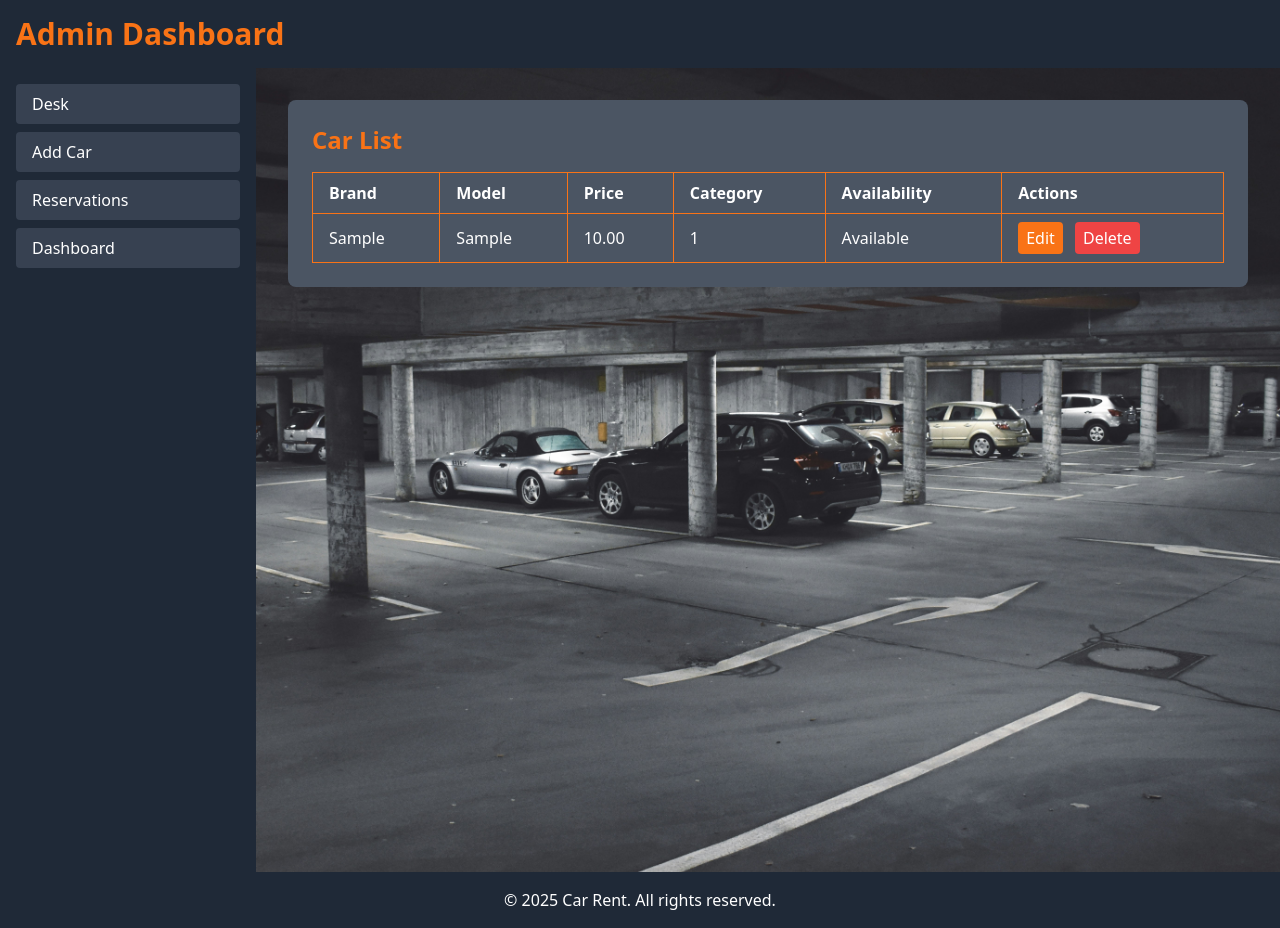
After one commit to Ayoub-BenOmar/Drive-Loc, a PHP site: page /Front/Admin-Desk.php in a window 1280 px wide. The commit adds this page. Run offline with PHP 8.4, Linux system fonts and the light colour scheme; tables that the repository leaves empty hold one stand-in row (values such as "Sample post"); some libraries are stand-ins or nearby versions.

Commit message:
show cars in table

```diff
--- a/Category.php
+++ b/Category.php
@@ -1,10 +1,10 @@
 <?php
-
+ include "db.php";
 if(isset($_POST["submit"])){
 
     $category = $_POST["category"];
 
-    include "db.php";
+
     include "../Drive-Loc/Classes/addCategory.php";
 
     $database = new Database();
--- a/Classes/addCar.php
+++ b/Classes/addCar.php
@@ -1,5 +1,5 @@
 <?php
-require_once("db.php");
+include "../db.php";
 
 class Car {
     protected $brand;
@@ -34,7 +34,7 @@ class Car {
                 'image' => $this->image
             ]);
 
-            header("Location: ./index.php?error=none");
+            header("location: Front/Admin.php?error=none");
             exit();
         } catch (PDOException $e) {
             error_log("Database error: " . $e->getMessage());
--- a/Classes/addCategory.php
+++ b/Classes/addCategory.php
@@ -1,5 +1,5 @@
 <?php
-require_once("db.php");
+include "../db.php";
 class Category {
 
     protected $category;
@@ -18,7 +18,7 @@ class Category {
             $stmt = $pdo->prepare('INSERT INTO category(category) VALUES (:category);');
             $stmt->execute(['category' => $this->category]);
             // return "done";
-            header("location: ./index.php?error=none");
+            header("location: Front/Admin.php?error=none");
             exit();
         } catch (PDOException $e) {
             error_log("Database error: " . $e->getMessage());
--- a/Classes/user.php
+++ b/Classes/user.php
@@ -64,6 +64,7 @@ class user extends database{
             session_start();
             $_SESSION["userid"] = $hashedPassword[0]["idUser"];
             $_SESSION["email"] = $hashedPassword[0]["email"];
+
             echo"naja7t";
             // header("location: index.php?error=none");
             exit();
--- /dev/null
+++ b/Front/Admin-Desk.php
@@ -0,0 +1,100 @@
+<?php
+require_once('../Classes/addCar.php');
+require_once('../db.php');
+
+// Create a new database connection
+$db = new Database();
+$pdo = $db->connect();
+
+// Fetch all cars
+$car = new Car("", "", "", "", "", "");
+$show = $car::getAllCars($pdo);
+?>
+<!DOCTYPE html>
+<html lang="en">
+
+<head>
+    <meta charset="UTF-8">
+    <meta name="viewport" content="width=device-width, initial-scale=1.0">
+    <title>Admin Dashboard</title>
+    <script src="https://cdn.tailwindcss.com"></script>
+    <style>
+        body {
+            overflow-x: hidden;
+        }
+    </style>
+</head>
+
+<body class="bg-cover bg-center h-screen text-white h-screen w-screen flex flex-col" style="background-image: url('../CarRent.jpg');">
+
+    <!-- Navbar -->
+    <nav class="bg-gray-800 p-4 flex-none">
+        <div class="container mx-auto flex justify-between items-center">
+            <h1 class="text-3xl font-bold text-orange-500">Admin Dashboard</h1>
+            <!-- Add more nav items here if needed -->
+        </div>
+    </nav>
+
+    <div class="flex flex-grow overflow-hidden">
+        <!-- Sidebar -->
+        <aside class="bg-gray-800 w-64 min-h-screen p-4 flex flex-col">
+            <nav class="flex flex-col">
+                <a href="Admin-Desk.php" class="text-white py-2 px-4 mb-2 rounded bg-gray-700 hover:bg-gray-600">Desk</a>
+                <a href="Admin.php" class="text-white py-2 px-4 mb-2 rounded bg-gray-700 hover:bg-gray-600">Add Car</a>
+                <a href="#" class="text-white py-2 px-4 mb-2 rounded bg-gray-700 hover:bg-gray-600">Reservations</a>
+                <a href="#" class="text-white py-2 px-4 mb-2 rounded bg-gray-700 hover:bg-gray-600">Dashboard</a>
+            </nav>
+        </aside>
+
+        <!-- Main Content -->
+        <main class="flex-grow p-8 overflow-auto">
+            <div class="container mx-auto">
+                <!-- Desk Table -->
+                <div class="bg-gray-600 p-6 rounded-lg mb-8">
+                    <h2 class="text-2xl font-bold text-orange-500 mb-4">Car List</h2>
+                    <table class="w-full text-left">
+                        <thead>
+                            <tr>
+                                <th class="px-4 py-2 border border-orange-500">Brand</th>
+                                <th class="px-4 py-2 border border-orange-500">Model</th>
+                                <th class="px-4 py-2 border border-orange-500">Price</th>
+                                <th class="px-4 py-2 border border-orange-500">Category</th>
+                                <th class="px-4 py-2 border border-orange-500">Availability</th>
+                                <th class="px-4 py-2 border border-orange-500">Actions</th>
+                            </tr>
+                        </thead>
+                        <tbody>
+                            <?php foreach ($show as $car): ?>
+                            <tr>
+                                <td class="px-4 py-2 border border-orange-500"><?= htmlspecialchars($car['brand']) ?></td>
+                                <td class="px-4 py-2 border border-orange-500"><?= htmlspecialchars($car['model']) ?></td>
+                                <td class="px-4 py-2 border border-orange-500"><?= htmlspecialchars($car['price']) ?></td>
+                                <td class="px-4 py-2 border border-orange-500"><?= htmlspecialchars($car['categoryId']) ?></td>
+                                <td class="px-4 py-2 border border-orange-500">
+                                    <?php if(htmlspecialchars($car['disponible'])): ?> Available
+                                    <?php else: ?> Unvailable
+                                    <?php endif;?>
+                                </td>
+                                <td class="px-4 py-2 border border-orange-500">
+                                    <button class="bg-orange-500 text-white px-2 py-1 rounded mr-2">Edit</button>
+                                    <button class="bg-red-500 text-white px-2 py-1 rounded">Delete</button>
+                                </td>
+                            </tr>
+                            <?php endforeach; ?>
+                        </tbody>
+                    </table>
+                </div>
+            </div>
+        </main>
+    </div>
+
+    <!-- Footer -->
+    <footer class="bg-gray-800 p-4 flex-none">
+        <div class="container mx-auto text-center">
+            <p>&copy; 2025 Car Rent. All rights reserved.</p>
+        </div>
+    </footer>
+
+</body>
+
+</html>
```
Also changed, not shown: Front/Admin.php (added, +94 -0 lines), Front/Login-Register.php (added, +58 -0 lines), index.php (+0 -12 lines), newCar.php (+27 -7 lines), Car.jpg (added), CarRent.jpg (added).
